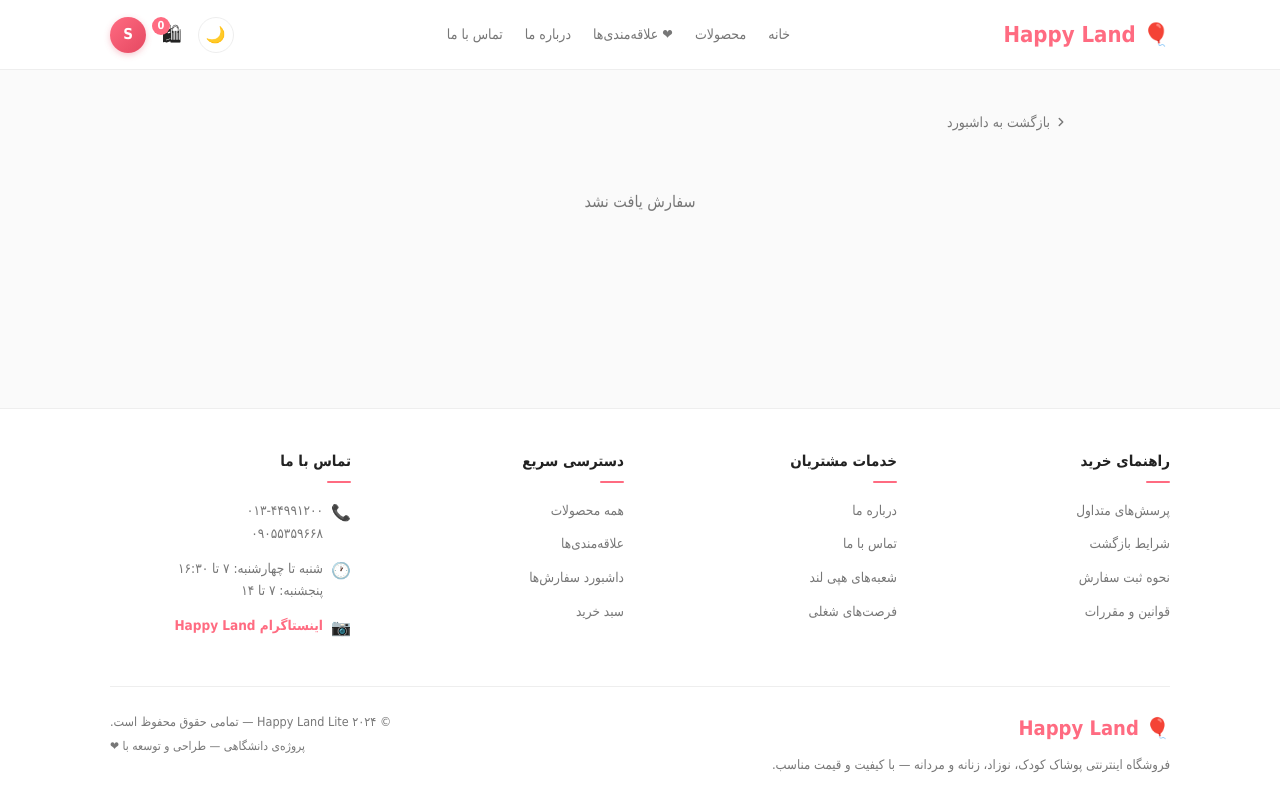
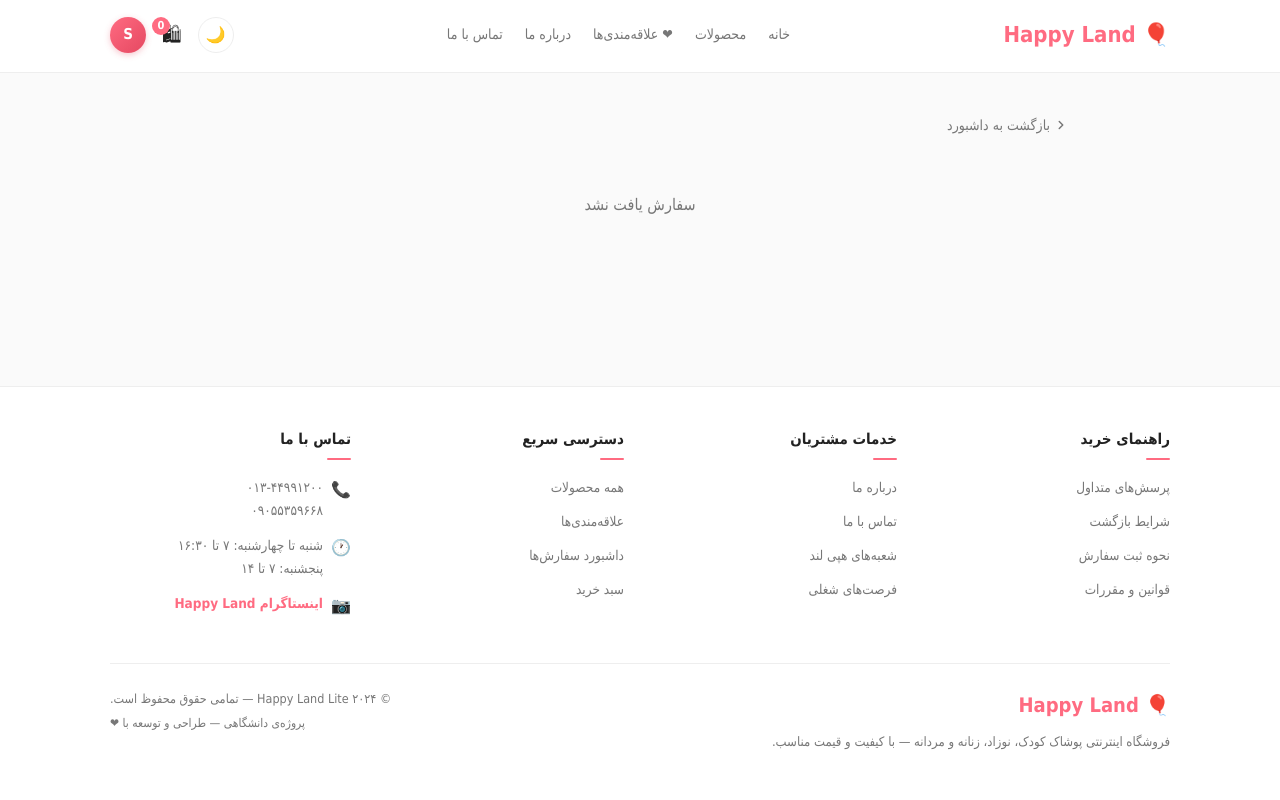
Before and after one commit to mohammadrad007/happyland-lite, a website: page frontend/order.html in a window 1280 px wide. Drawn offline with Linux system fonts and the light colour scheme; no server answers; sample sign-in values are in the browser's storage; a small style sheet from the web is missing.

Commit message:
feat: fix header and footer style

```diff
--- a/frontend/css/layout.css
+++ b/frontend/css/layout.css
@@ -13,6 +13,7 @@
   top: 0;
   z-index: 100;
   flex-shrink: 0;
+  min-height: 73.39px;
   transition:
     background 0.25s,
     border-color 0.25s;
@@ -124,6 +125,7 @@ main {
   color: var(--text);
   font-size: 14px;
   flex-shrink: 0;
+  min-height: 414.22px;
   transition:
     background 0.25s,
     border-color 0.25s,
```
